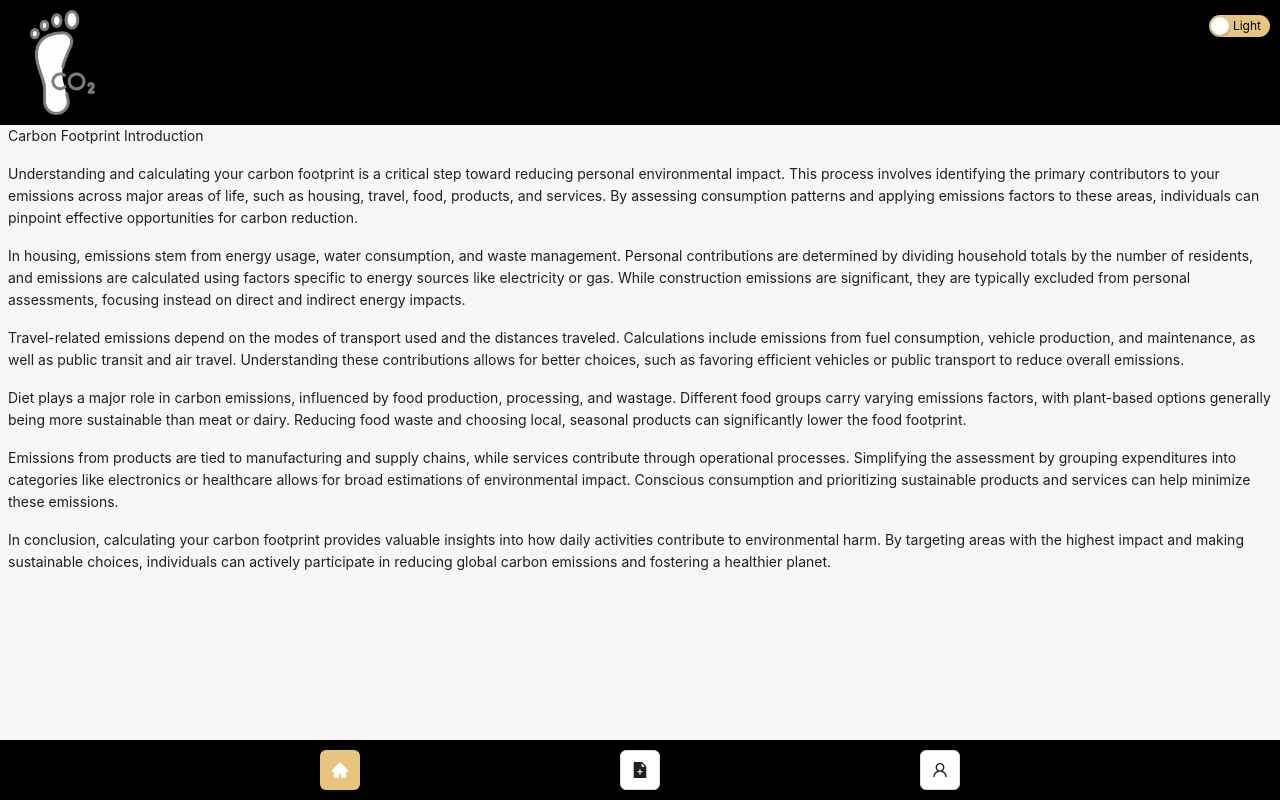
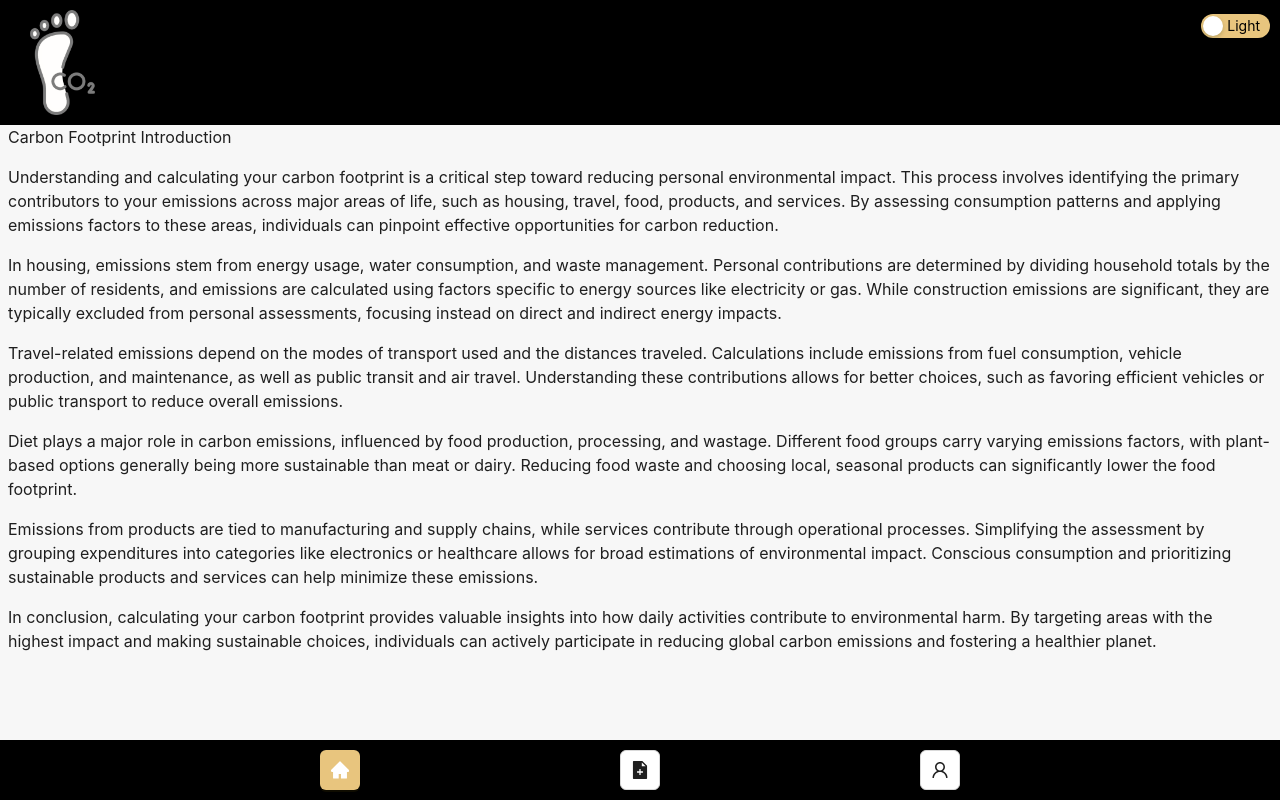
Before and after one commit to FabricioSalomon/carbon-footprint-calculator, a Next.js app in the folder web/: page / in a window 1280 px wide. Built offline with nearby package versions, Linux system fonts and the light colour scheme.

Commit message:
feat: set default font size

```diff
--- a/web/src/app/layout.tsx
+++ b/web/src/app/layout.tsx
@@ -62,6 +62,7 @@ export default function RootLayout({ children }: RootLayoutProps) {
               <ConfigProvider
                 theme={{
                   token: {
+                    fontSize: 16,
                     borderRadius: 5,
                     colorLink: theme.colors.primary,
                     colorPrimary: theme.colors.primary,
--- a/web/src/theme/constants.ts
+++ b/web/src/theme/constants.ts
@@ -1,8 +1,8 @@
 import { DefaultColors, FontColors } from "./type";
 
 export const fontSize = {
-  title: "32px",
-  subtitle: "24px",
+  title: "34px",
+  subtitle: "28px",
   normal: "16px",
   small: "12px",
 };
```
